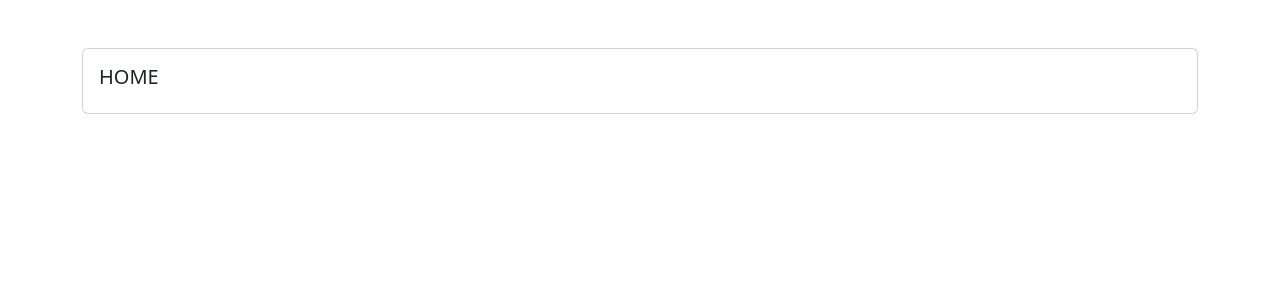
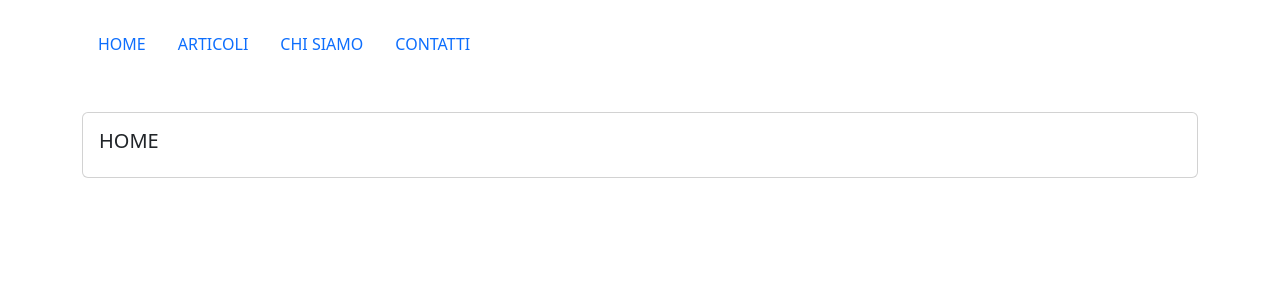
Before and after one commit to matteodragotto/react-router, a React app: page / in a window 1280 px wide. Shown: the top 300 px of the page. Built offline with nearby package versions, Linux system fonts and the light colour scheme; the HTML template or start-up script is replaced by a standard one.

Commit message:
[feat] navigation menu linked to default layout

```diff
--- /dev/null
+++ b/src/components/NavMenu.jsx
@@ -0,0 +1,24 @@
+import { NavLink } from "react-router-dom"
+
+const NavMenu = () => {
+  return (
+    <nav className="container my-4">
+      <ul className="nav">
+        <li className="nav-item">
+          <NavLink to="/" className="nav-link">HOME</NavLink>
+        </li>
+        <li className="nav-item">
+          <NavLink to="/articoli" className="nav-link">ARTICOLI</NavLink>
+        </li>
+        <li className="nav-item">
+          <NavLink to="/chi-siamo" className="nav-link">CHI SIAMO</NavLink>
+        </li>
+        <li className="nav-item">
+          <NavLink to="/contatti" className="nav-link">CONTATTI</NavLink>
+        </li>
+      </ul>
+    </nav>
+  )
+}
+
+export default NavMenu
--- a/src/layouts/DefaultLayout.jsx
+++ b/src/layouts/DefaultLayout.jsx
@@ -1,9 +1,10 @@
 import { Outlet } from "react-router-dom"
+import NavMenu from "../components/NavMenu"
 const DefaultLayout = () => {
   return (
     <>
       <header>
-
+        <NavMenu />
       </header>
       <main>
         <Outlet />
```
